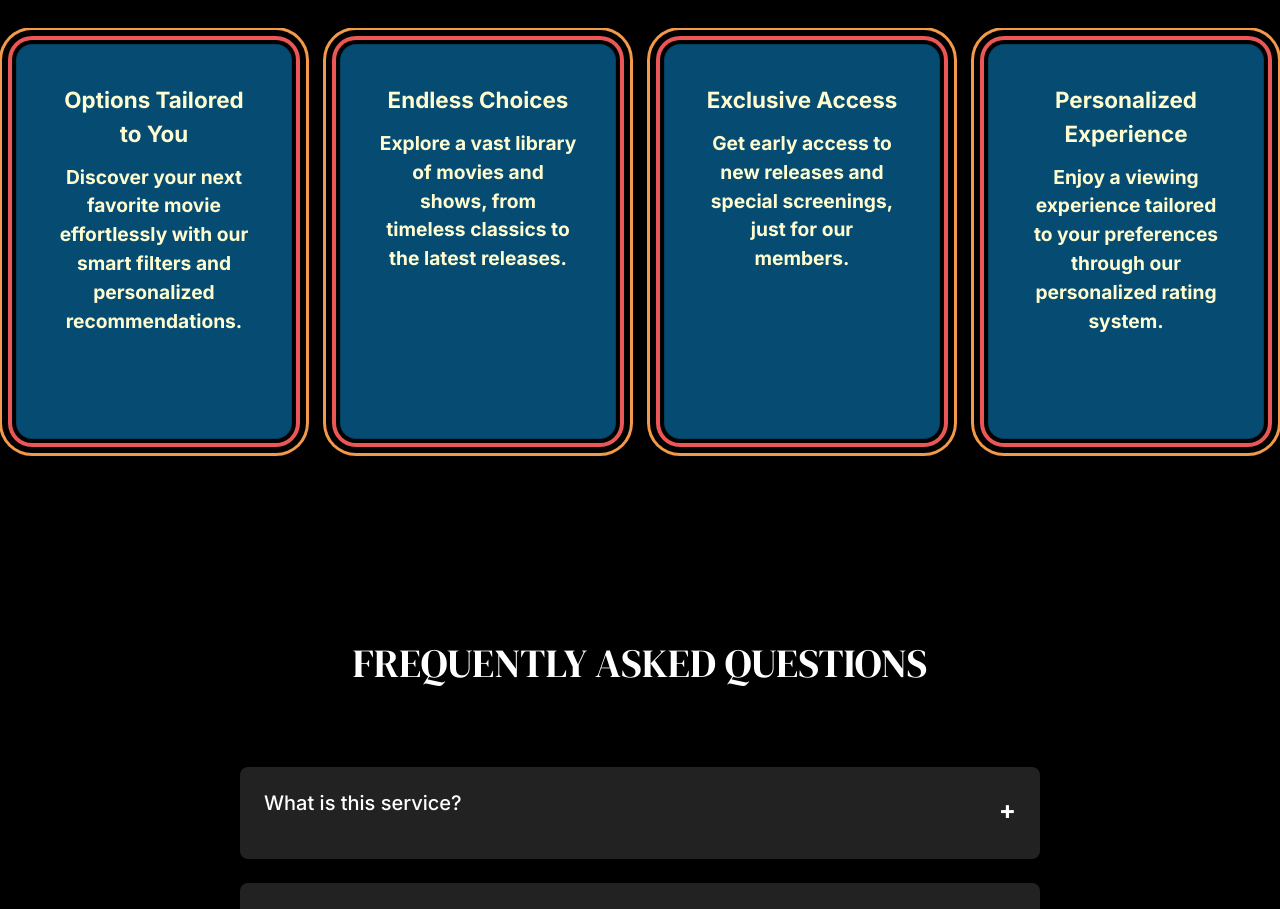
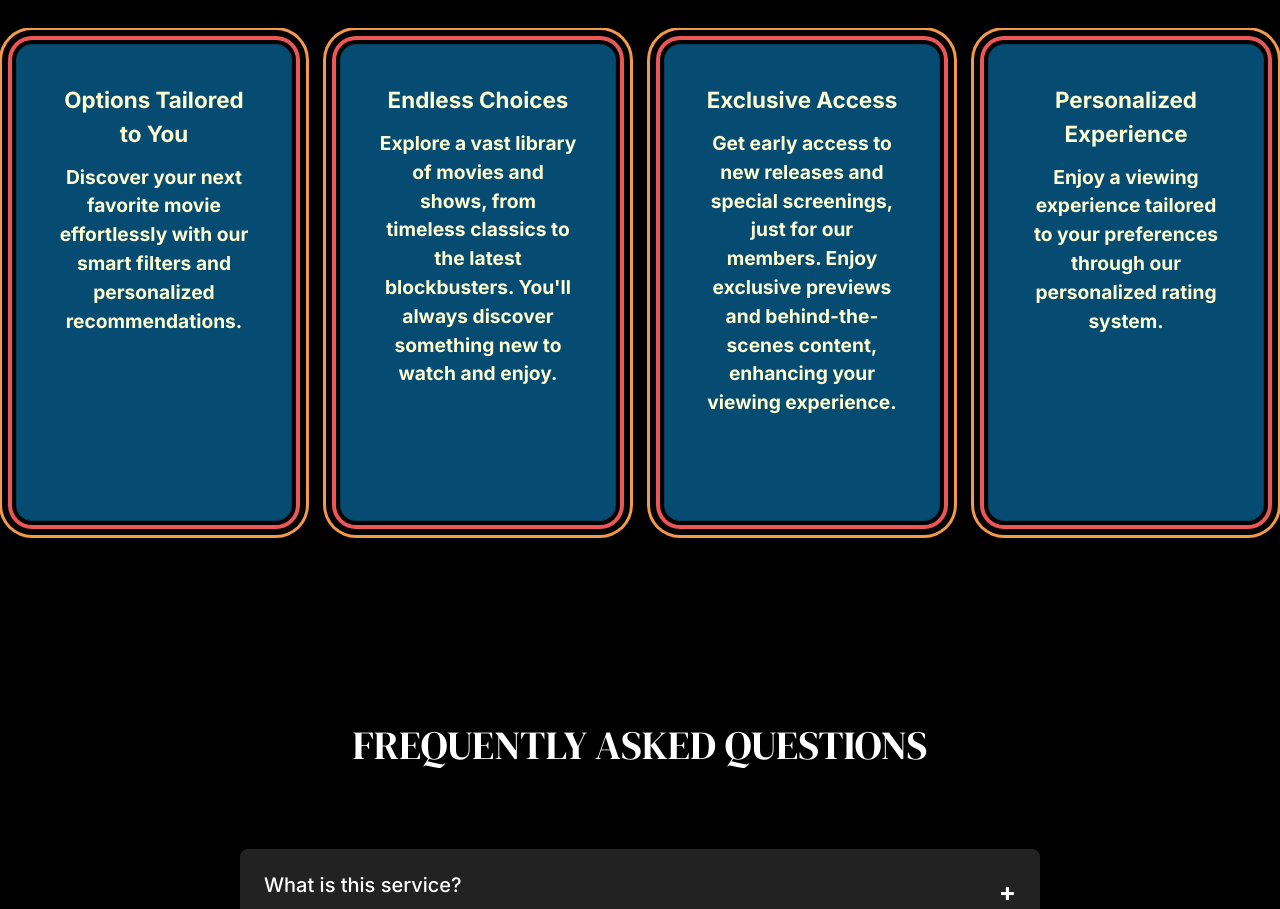
Before and after one commit to Kimballmckay/INTEX2025, a React (Vite) app in the folder frontend/: page / in a window 1280 px wide. Shown: the part 1640-2549 px from the top of the page. Built offline with nearby package versions, Linux system fonts and the light colour scheme; a web font is replaced by a local one.

Commit message:
security and css updates

```diff
--- a/frontend/index.html
+++ b/frontend/index.html
@@ -2,8 +2,13 @@
 <html lang="en">
   <head>
     <meta charset="UTF-8" />
-    <link rel="icon" type="image/svg+xml" href="/images/Untitled design (1).png" />
+    <link
+      rel="icon"
+      type="image/svg+xml"
+      href="/images/Untitled design (1).png"
+    />
     <meta name="viewport" content="width=device-width, initial-scale=1.0" />
+    <meta name="referrer" content="no-referrer" />
     <title>CineNiche</title>
     <link rel="preconnect" href="https://fonts.googleapis.com" />
     <link rel="preconnect" href="https://fonts.gstatic.com" crossorigin />
--- a/frontend/src/pages/HomePage.tsx
+++ b/frontend/src/pages/HomePage.tsx
@@ -173,14 +173,16 @@ function HomePage() {
             Endless Choices
             <div className="subtext">
               Explore a vast library of movies and shows, from timeless classics
-              to the latest releases.
+              to the latest blockbusters. You'll always discover something new
+              to watch and enjoy.
             </div>
           </div>
           <div className="card">
             Exclusive Access
             <div className="subtext">
               Get early access to new releases and special screenings, just for
-              our members.
+              our members. Enjoy exclusive previews and behind-the-scenes
+              content, enhancing your viewing experience.
             </div>
           </div>
           <div className="card">
--- a/frontend/src/pages/LoginPage.tsx
+++ b/frontend/src/pages/LoginPage.tsx
@@ -82,6 +82,9 @@ function LoginPage() {
                   placeholder="Email address"
                   value={email}
                   onChange={handleChange}
+                  onCopy={(e) => e.preventDefault()}
+                  onCut={(e) => e.preventDefault()}
+                  onPaste={(e) => e.preventDefault()}
                 />
               </div>
 
@@ -94,6 +97,9 @@ function LoginPage() {
                   placeholder="Password"
                   value={password}
                   onChange={handleChange}
+                  onCopy={(e) => e.preventDefault()}
+                  onCut={(e) => e.preventDefault()}
+                  onPaste={(e) => e.preventDefault()}
                 />
               </div>
 
--- a/frontend/src/pages/UserHomePage.tsx
+++ b/frontend/src/pages/UserHomePage.tsx
@@ -236,14 +236,16 @@ function UserHomePage() {
                 Endless Choices
                 <div className="subtext">
                   Explore a vast library of movies and shows, from timeless
-                  classics to the latest releases.
+                  classics to the latest blockbusters. You'll always discover
+                  something new to watch and enjoy.
                 </div>
               </div>
               <div className="card">
                 Exclusive Access
                 <div className="subtext">
                   Get early access to new releases and special screenings, just
-                  for our members.
+                  for our members. Enjoy exclusive previews and
+                  behind-the-scenes content, enhancing your viewing experience.
                 </div>
               </div>
               <div className="card">
```
